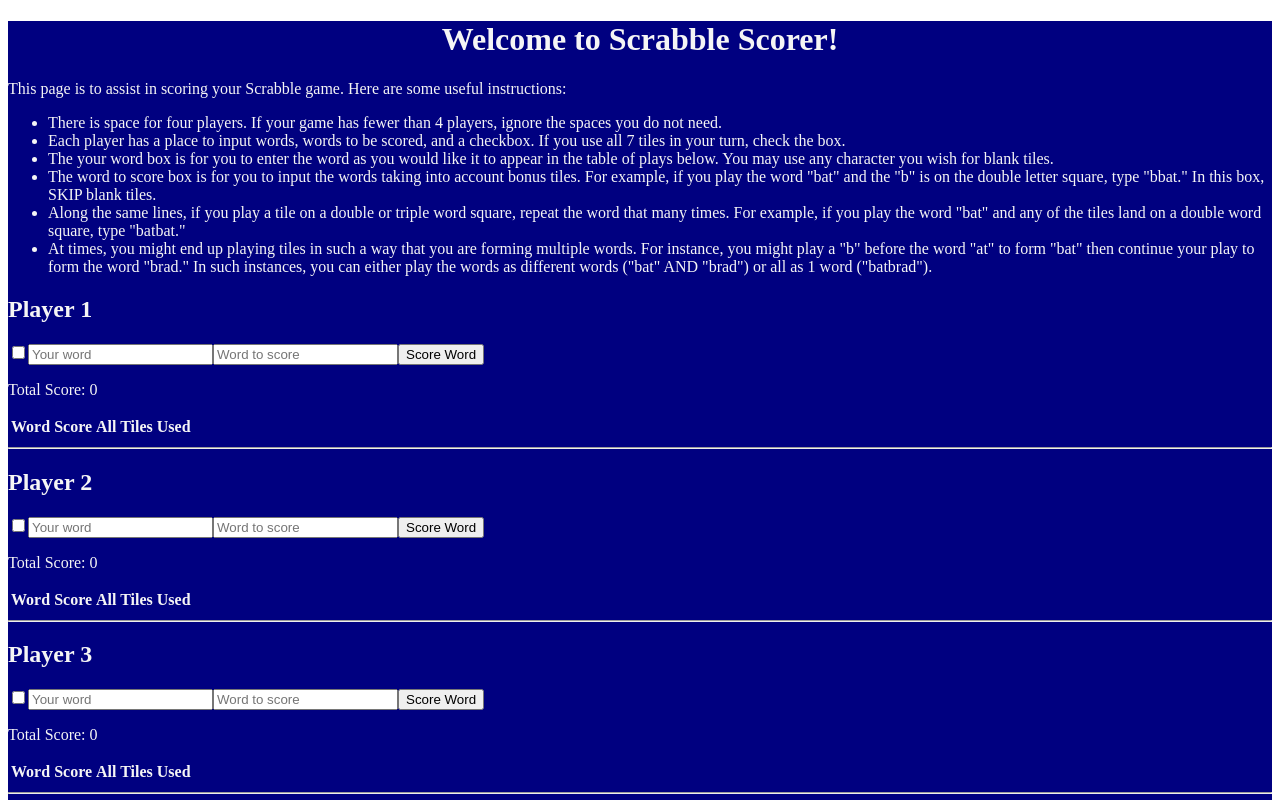
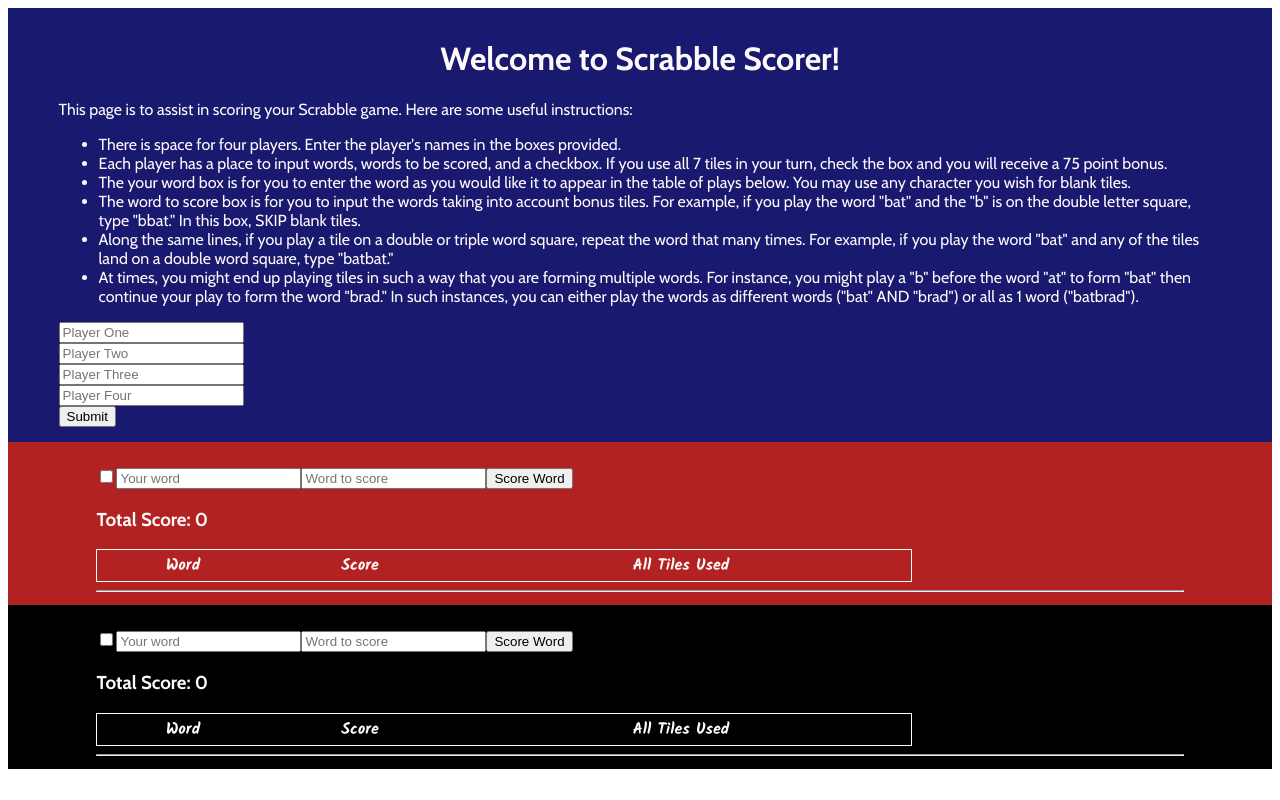
Before and after one commit to shannontreadway/scrabbleScorer, an Angular app: page / in a window 1280 px wide. Shown: the top 800 px of the page. Built offline with nearby package versions, Linux system fonts and the light colour scheme.

Commit message:
can now add player names

```diff
--- a/src/app/app.component.css
+++ b/src/app/app.component.css
@@ -1,4 +1,32 @@
 .mainSection {
-    background-color: navy;
-    color: whitesmoke;
+    background-color: midnightblue;
+    color: snow;
+    font-family: 'Cabin', sans-serif;
+    padding-top: 10px;
 }
+
+.instructions {
+    padding-left: 4%;
+    padding-right: 4%;
+    padding-bottom: 15px;
+}
+
+#player1 {
+    background-color: firebrick;
+    padding: 5px 7%;
+}
+
+#player2 {
+    background-color: black;
+    padding: 5px 7%;
+}
+
+#player3 {
+    background-color: peru;
+    padding: 5px 7%;
+}
+
+#player4 {
+    background-color: darkmagenta;
+    padding: 5px 7%;
+}
--- a/src/app/app.component.html
+++ b/src/app/app.component.html
@@ -1,38 +1,49 @@
 <div class="mainSection">
-  <div style="text-align:center">
-    <h1>
-      Welcome to {{ title }}!
-    </h1>
+  <div class="instructions">
+    <div style="text-align:center">
+      <h1>
+        Welcome to {{ title }}!
+      </h1>
+    </div>
+
+    <p>This page is to assist in scoring your Scrabble game.  Here are some useful instructions:</p>
+    <ul>
+      <li>There is space for four players.  Enter the player's names in the boxes provided.</li>
+      <li>Each player has a place to input words, words to be scored, and a checkbox.  If you use all 7 tiles in your turn, check the box and you will receive a 75 point bonus.</li>
+      <li>The your word box is for you to enter the word as you would like it to appear in the table of plays below.  You may use any character you wish for blank tiles.</li>
+      <li>The word to score box is for you to input the words taking into account bonus tiles. For example, if you play the word "bat" and the "b" is on the double letter square, type "bbat." In this box, SKIP blank tiles.</li>
+      <li>Along the same lines, if you play a tile on a double or triple word square, repeat the word that many times.  For example, if you play the word "bat" and any of the tiles land on a double word square, type "batbat."</li>
+      <li>At times, you might end up playing tiles in such a way that you are forming multiple words.  For instance,  you might play a "b" before the word "at" to form "bat" then continue your play to form the word "brad."  In such instances, you can either play the words as different words ("bat" AND "brad") or all as 1 word ("batbrad").</li>
+    </ul>
+
+    <input #player1 type="text" placeholder="Player One"/><br>
+    <input #player2 type="text" placeholder="Player Two"/><br>
+    <input #player3 type="text" placeholder="Player Three"/><br>
+    <input #player4 type="text" placeholder="Player Four"/><br>
+    <button (click)='true'>Submit</button>
   </div>
 
-  <p>This page is to assist in scoring your Scrabble game.  Here are some useful instructions:</p>
-  <ul>
-    <li>There is space for four players.  If your game has fewer than 4 players, ignore the spaces you do not need.</li>
-    <li>Each player has a place to input words, words to be scored, and a checkbox.  If you use all 7 tiles in your turn, check the box.</li>
-    <li>The your word box is for you to enter the word as you would like it to appear in the table of plays below.  You may use any character you wish for blank tiles.</li>
-    <li>The word to score box is for you to input the words taking into account bonus tiles. For example, if you play the word "bat" and the "b" is on the double letter square, type "bbat." In this box, SKIP blank tiles.</li>
-    <li>Along the same lines, if you play a tile on a double or triple word square, repeat the word that many times.  For example, if you play the word "bat" and any of the tiles land on a double word square, type "batbat."</li>
-    <li>At times, you might end up playing tiles in such a way that you are forming multiple words.  For instance,  you might play a "b" before the word "at" to form "bat" then continue your play to form the word "brad."  In such instances, you can either play the words as different words ("bat" AND "brad") or all as 1 word ("batbrad").</li>
-  </ul>
 
-  <div id="{{player1}}">
-    <h2>Player 1</h2>
+  <div id=player1>
+    <h2>{{player1.value}}</h2>
     <app-player1></app-player1>
+    <hr>
   </div>
-  <hr>
+
   <div id="player2">
-    <h2>Player 2</h2>
+    <h2>{{player2.value}}</h2>
     <app-player1></app-player1>
+    <hr>
   </div>
-  <hr>
-  <div id="player3">
-    <h2>Player 3</h2>
+
+  <div id="player3"*ngIf=(player4.value)>
+    <h2>{{player3.value}}</h2>
     <app-player1></app-player1>
+    <hr>
   </div>
-  <hr>
-  <div id="player4">
-    <h2>Player 4</h2>
+  <div id="player4" *ngIf=(player4.value)>
+    <h2>{{player4.value}}</h2>
     <app-player1></app-player1>
+    <hr>
   </div>
-  <hr>
 </div>
--- a/src/app/player1/player1.component.css
+++ b/src/app/player1/player1.component.css
@@ -1,3 +1,17 @@
-h2 {
-    color: blue;
+table {
+    width: 75%;
 }
+
+table {
+    border: 1px solid snow;
+    font-family: 'Kalam', cursive;
+    text-align: center;
+}
+
+th {
+    font-weight: bold;
+}
+
+#totalScore {
+    font-weight: bold;
+}
--- a/src/app/player1/player1.component.html
+++ b/src/app/player1/player1.component.html
@@ -2,7 +2,7 @@
 <input #newWord type="text" placeholder="Your word"/>
 <input #wordToScore type="text" placeholder="Word to score"/>
 <button (click)="updateWordsAndScores(newWord.value, wordToScore.value); newWord.value=''; wordToScore.value=''">Score Word</button>
-<p>Total Score: {{gameScore}}</p>
+<h3 id="totalScore">Total Score: {{gameScore}}</h3>
 
 <table>
     <tr class="header-row">
@@ -13,6 +13,6 @@
     <tr *ngFor="let play of wordsWithPoints">
         <td id="word">{{play.word}}</td>
         <td id="points">{{play.pointValue}}</td>
-        <td>{{play.allTilesUsed}}</td>
+        <td *ngIf=(play.allTilesUsed)>Yes</td>
     </tr>
 </table>
--- a/src/index.html
+++ b/src/index.html
@@ -7,6 +7,10 @@
 
   <meta name="viewport" content="width=device-width, initial-scale=1">
   <link rel="icon" type="image/x-icon" href="favicon.ico">
+
+  <link rel="preconnect" href="https://fonts.gstatic.com">
+  <link href="https://fonts.googleapis.com/css2?family=Kalam:wght@400;700&display=swap" rel="stylesheet">
+  <link href="https://fonts.googleapis.com/css2?family=Cabin:ital,wght@0,400;0,700;1,400;1,700&display=swap" rel="stylesheet">
 </head>
 <body>
   <app-root></app-root>
```
